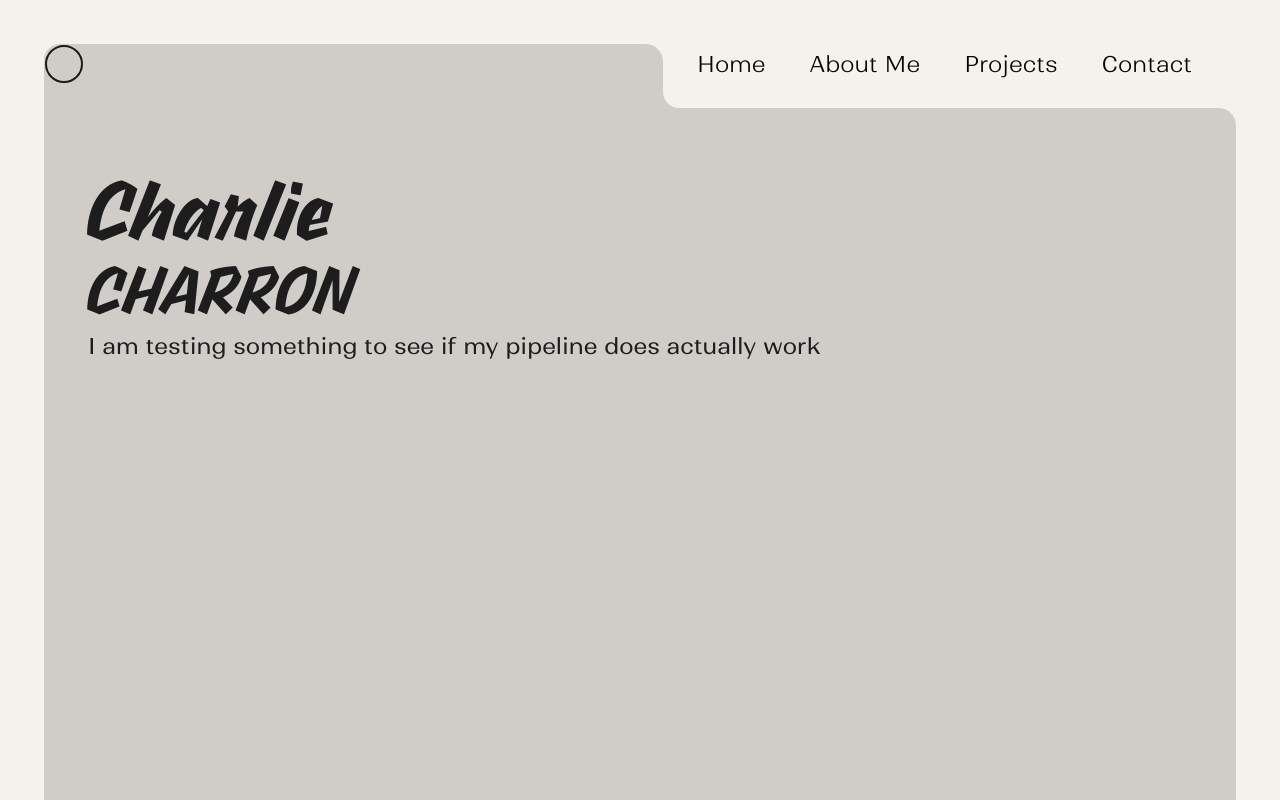
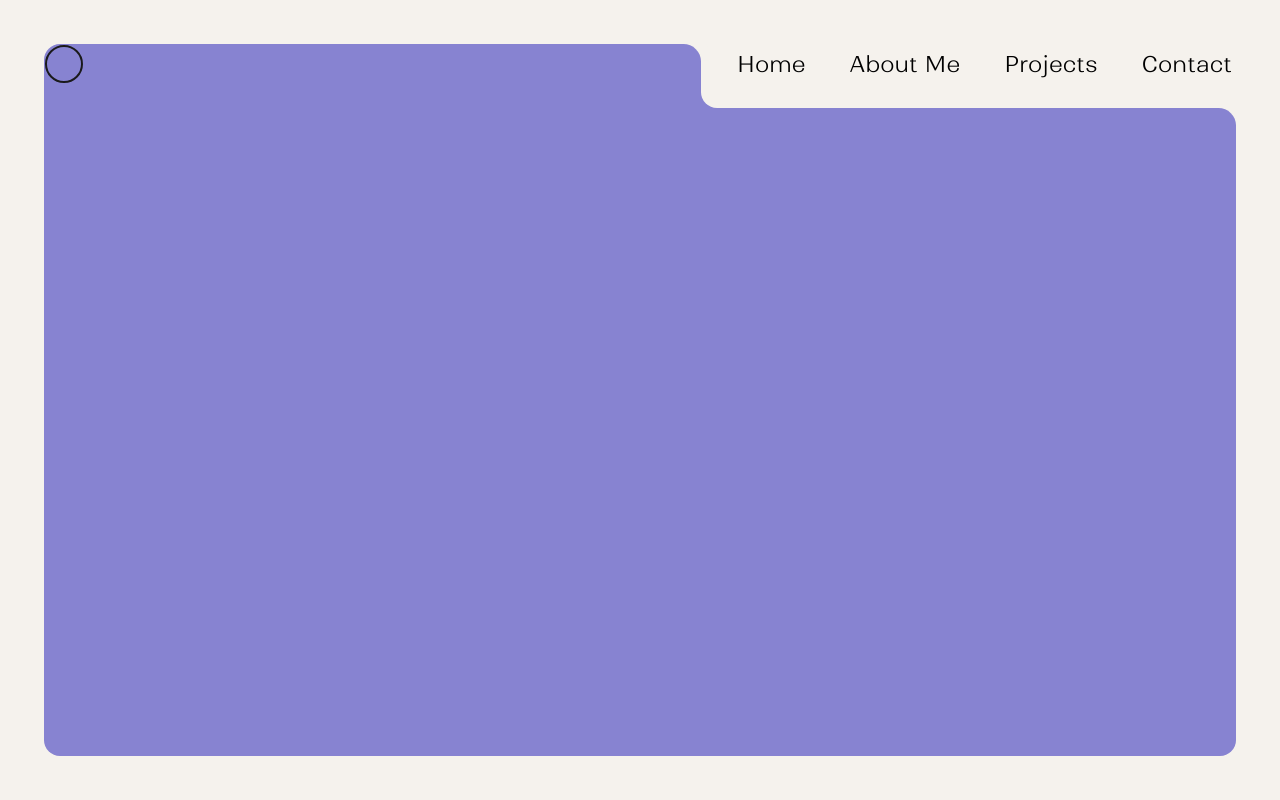
Before and after one commit to QW6D3/Portfolio-2026, a SvelteKit app: page /home in a window 1280 px wide. Built offline with nearby package versions, Linux system fonts and the light colour scheme.

Commit message:
feat(home): loading animation

```diff
--- a/src/lib/components/layout/Header.svelte
+++ b/src/lib/components/layout/Header.svelte
@@ -29,7 +29,7 @@
 		display: flex;
 		align-items: center;
 		justify-content: space-between;
-		padding: 0 $page-padding $page-padding 0; // Utilisation de ta variable de padding
+		padding: 0 4px $page-padding 0; // Utilisation de ta variable de padding
 		z-index: 30;
 		position: relative;
 		contain: layout style;
--- a/src/lib/stores/main-store.ts
+++ b/src/lib/stores/main-store.ts
@@ -2,6 +2,7 @@ import { writable } from 'svelte/store';
 
 // On crée le store avec une valeur par défaut (false)
 export const isMenuOpen = writable(false);
+export const hasLoadedOnce = writable(false);
 
 // Optionnel : On peut créer une fonction pour simplifier le toggle
 export const toggleMenu = () => {
--- a/src/routes/home/+page.svelte
+++ b/src/routes/home/+page.svelte
@@ -4,7 +4,9 @@
 
 <main class="home-page">
 	<div class="tag"></div>
-	<div class="hero-mask"></div>
+	<div class="hero-mask">
+		<div class="loader"></div>
+	</div>
 	<Header />
 	<div class="home-content">
 		<h1>Charlie</h1>
@@ -17,7 +19,7 @@
 	.home-page {
 		position: relative;
 		box-sizing: border-box;
-		height: 100vh;
+		height: 100%;
 		overflow: hidden;
 		display: flex;
 		flex-direction: column;
@@ -27,7 +29,7 @@
 		$tag-height-mobile: 94px;
 		$tag-height-desktop: 64px;
 		$tag-width-mobile: 94px;
-		$tag-width-desktop: 485.05+88px;
+		$tag-width-desktop: 485.05+50px;
 		$raccord-size: 1.125rem;
 		$raccord-radius: 0.8rem;
 
@@ -38,7 +40,7 @@
 			background-color: var(--color-bg);
 			z-index: 3;
 			pointer-events: none;
-			transition: all 0.3s ease; // Transition douce lors du changement de taille
+			transition: all 0.3s ease;
 
 			// FORMAT MOBILE (Gauche)
 			left: 0;
@@ -73,29 +75,25 @@
 
 		@media (min-width: 768px) {
 			.tag {
-				// INVERSION POUR PC (Droite)
 				left: auto;
 				right: 0;
 				height: $tag-height-desktop;
 				width: $tag-width-desktop;
-				border-radius: 0 0 0 $radius; // Arrondi en bas à GAUCHE maintenant
+				border-radius: 0 0 0 $radius;
 
-				// Raccord Gauche (PC)
 				&::before {
 					right: auto;
 					left: -$raccord-size;
 					border-top-left-radius: 0; // Reset
 					border-top-right-radius: $raccord-radius;
-					box-shadow: 0.375rem -0.375rem var(--color-bg); // Ombre inversée
+					box-shadow: 0.375rem -0.375rem var(--color-bg);
 				}
-
-				// Raccord Bas (PC)
 				&::after {
 					left: auto;
 					right: 0;
 					border-top-left-radius: 0; // Reset
 					border-top-right-radius: $raccord-radius;
-					box-shadow: 0.375rem -0.375rem var(--color-bg); // Ombre inversée
+					box-shadow: 0.375rem -0.375rem var(--color-bg);
 				}
 			}
 		}
@@ -107,9 +105,43 @@
 			width: 100%;
 			height: 100%;
 			z-index: 2;
-			background-color: rgba(0, 0, 0, 0.151); // Ton gris transparent
+			background-color: transparent; // Ton gris transparent
 			pointer-events: none;
 			border-radius: $radius;
+			overflow: hidden;
+
+			.loader {
+				position: absolute;
+				z-index: 5;
+				top: 50%;
+				left: 50%;
+				// On définit une taille fixe carrée pour le début
+				width: 100px;
+				height: 100px;
+				background-color: var(--color-primary);
+				border-radius: 12px;
+
+				// On utilise forwards pour que le carré reste à 100% à la fin de l'anim
+				animation: rotation-expand 3s cubic-bezier(0.85, 0, 0.15, 1) forwards;
+			}
+
+			@keyframes rotation-expand {
+				0% {
+					// Petit carré qui commence sa rotation
+					transform: translate(-50%, -50%) rotateZ(0deg) scale(1);
+					border-radius: 12px;
+				}
+				70% {
+					// Il tourne en restant petit pour bien voir l'effet
+					transform: translate(-50%, -50%) rotateZ(280deg) scale(1.2);
+				}
+				100% {
+					// Il finit sa rotation et explose pour couvrir tout le masque
+					// Le scale(15) ou plus assure de couvrir même les grands écrans
+					transform: translate(-50%, -50%) rotateZ(360deg) scale(25);
+					border-radius: 0; // Il devient rectangulaire par la force des choses à la fin
+				}
+			}
 		}
 
 		.home-content {
```
Also changed, not shown: src/styles/abstracts/_base.scss (+5 -5 lines), src/styles/abstracts/_variables.scss (line endings or trailing spaces).
